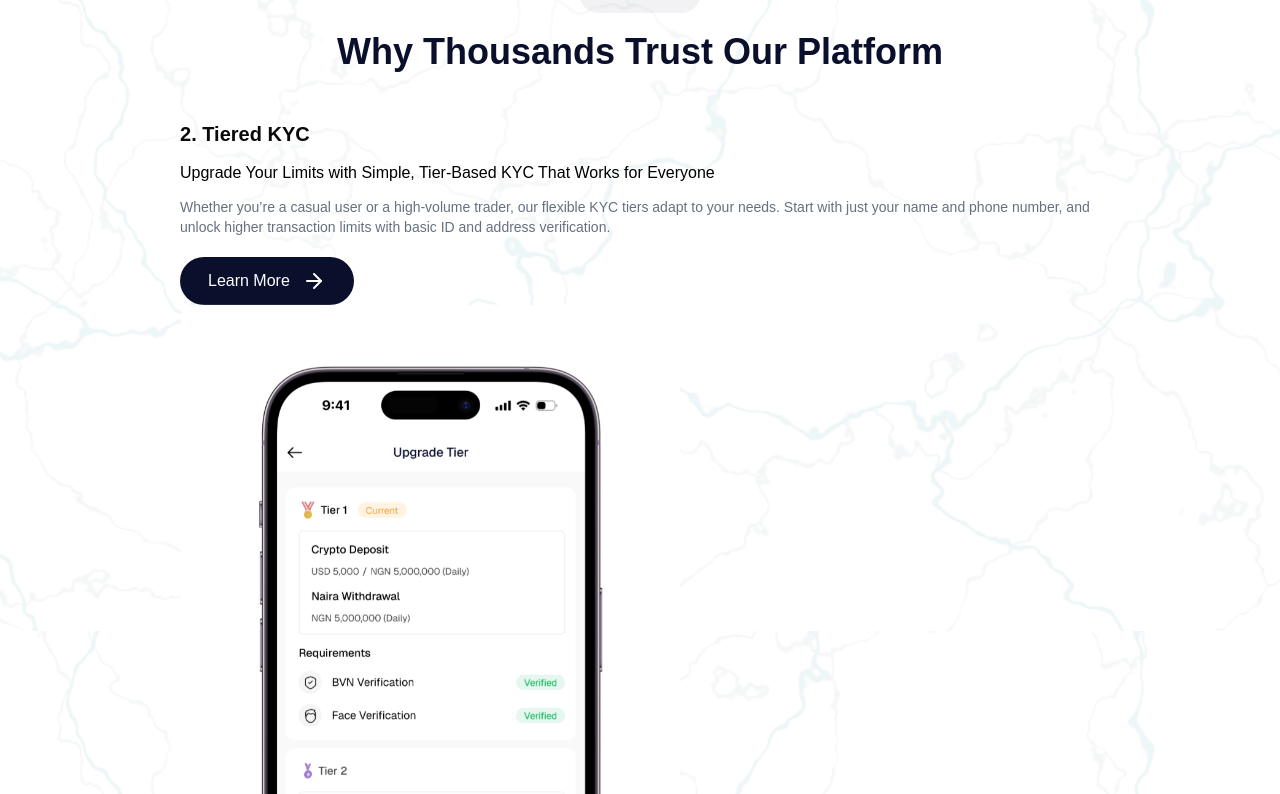
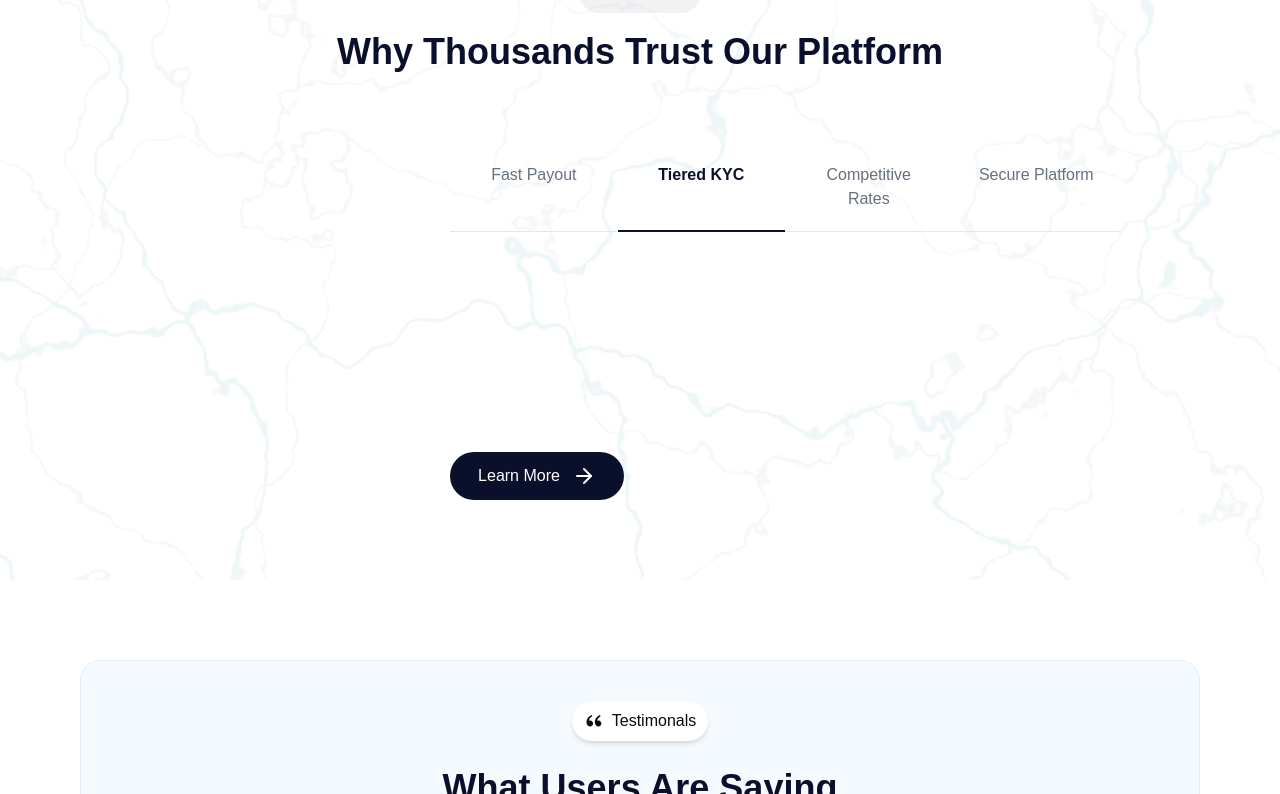
Before and after one commit to Swapxnext/swapxnext-website, a React (Vite) app: page / in a window 1280 px wide. Shown: the part 2726-3520 px from the top of the page. Built offline with nearby package versions, Linux system fonts and the light colour scheme; a web font is replaced by a local one.

Commit message:
fix: enhance mobile view layout in WhyChooseUs component
- Update mobile view div to ensure proper display on smaller screens
- Adjust styling for better responsiveness

```diff
--- a/src/components/WhyChooseUs.tsx
+++ b/src/components/WhyChooseUs.tsx
@@ -55,7 +55,7 @@ const WhyChooseUs = () => {
       <div className="h-10" />
 
       {/* Mobile View  */}
-      <div className="px-5">
+      <div className="px-5 block lg:hidden">
         <h5 className="text-[20px] font-semibold">
           {activeTab + 1}. {tabs[activeTab].title}
         </h5>
```
